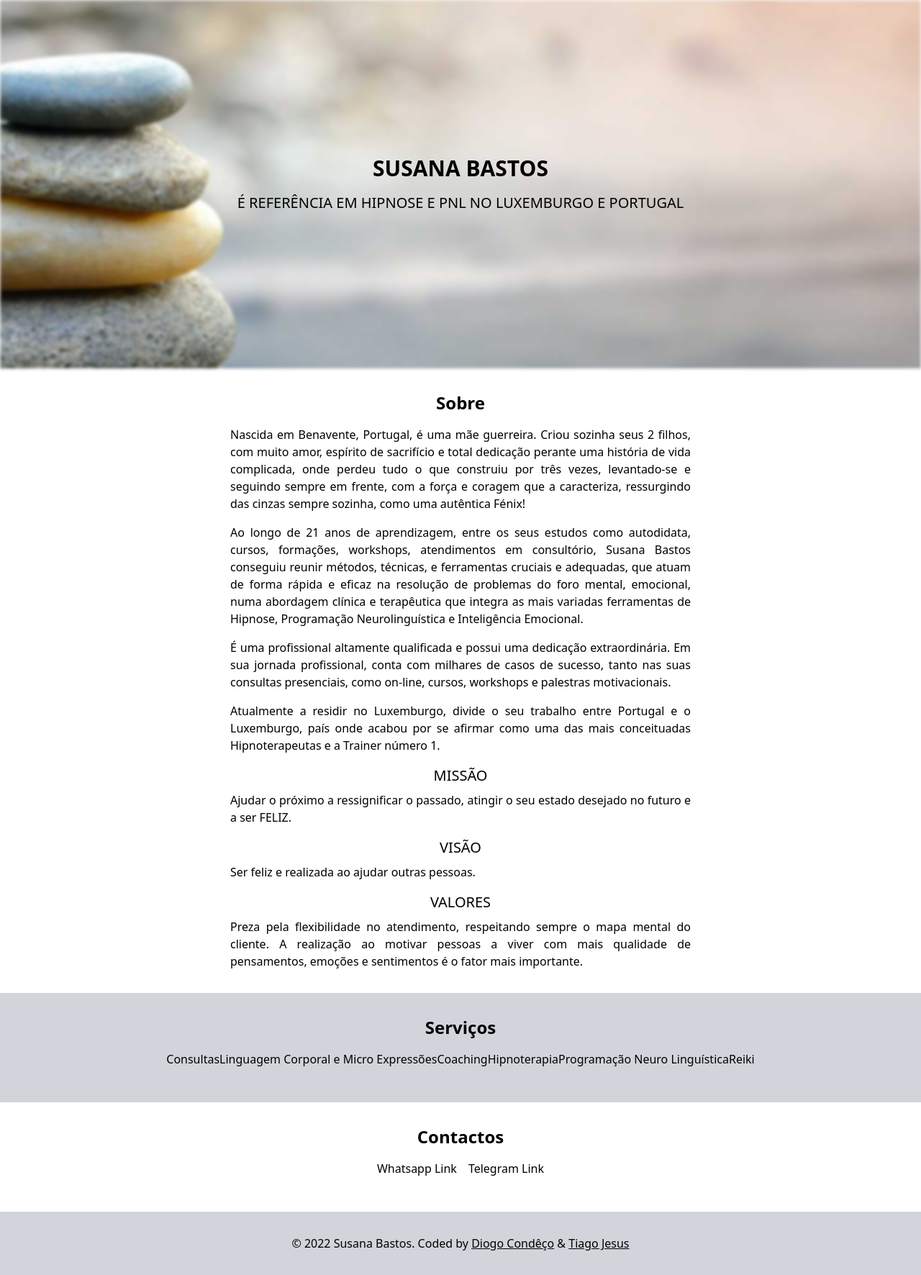
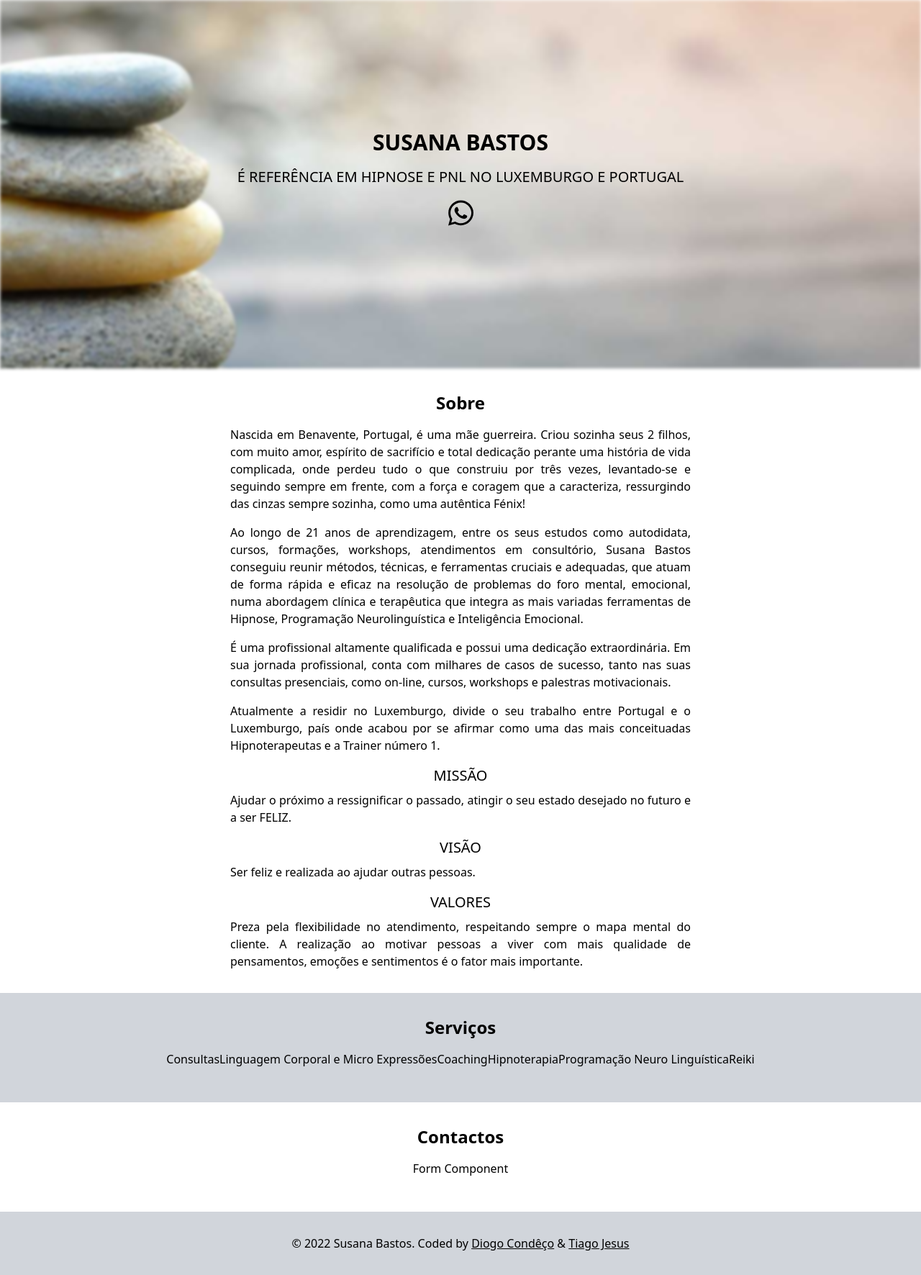
Before and after one commit to diogobcondeco/sb-website, a React (Create React App) app: page / in a window 1280 px wide. Shown: the whole page at 72% size. Built offline with nearby package versions, Linux system fonts and the light colour scheme.

Commit message:
adding icons and whatsapp link

```diff
--- a/package.json
+++ b/package.json
@@ -3,6 +3,11 @@
   "version": "0.1.0",
   "private": true,
   "dependencies": {
+    "@fortawesome/fontawesome-svg-core": "^6.1.1",
+    "@fortawesome/free-brands-svg-icons": "^6.1.1",
+    "@fortawesome/free-regular-svg-icons": "^6.1.1",
+    "@fortawesome/free-solid-svg-icons": "^6.1.1",
+    "@fortawesome/react-fontawesome": "^0.1.18",
     "@testing-library/jest-dom": "^5.16.4",
     "@testing-library/react": "^13.2.0",
     "@testing-library/user-event": "^13.5.0",
--- a/src/components/About/About.tsx
+++ b/src/components/About/About.tsx
@@ -2,7 +2,7 @@ import React from 'react';
 
 const About = () => {
   return (
-    <div className='w-full flex flex-col justify-center items-center py-8'>
+    <div className='w-screen flex flex-col justify-center items-center py-8'>
       <div className='text-2xl font-bold'>Sobre</div>
 
       <div className='w-[40rem] mt-4 text-justify'>Nascida em Benavente, Portugal, é uma mãe guerreira. Criou sozinha seus 2 filhos, com muito amor, espírito de sacrifício e total dedicação perante uma história de vida complicada, onde perdeu  tudo o que construiu por três vezes, levantado-se e seguindo sempre em frente, com a força e coragem que a caracteriza, ressurgindo das cinzas sempre sozinha, como uma autêntica Fénix!</div>
--- a/src/components/Banner/Banner.tsx
+++ b/src/components/Banner/Banner.tsx
@@ -1,13 +1,20 @@
 import React from 'react';
 import './Banner.scss';
+import SocialLink from '../SocialLink/SocialLink';
+import {
+  faWhatsapp
+} from '@fortawesome/free-brands-svg-icons'
 
 const Banner = () => {
   return (
-    <div className='h-[32rem] w-full flex items-center'>
+    <div className='h-[32rem] w-screen flex items-center'>
       <div className='bannerImage h-full w-full bg-center blur-[2px]'></div>
       <div className='flex flex-col justify-center items-center w-screen absolute z-10'>
         <div className='text-3xl font-bold mb-4'>SUSANA BASTOS</div>
         <div className='text-xl'>É REFERÊNCIA EM HIPNOSE E PNL NO LUXEMBURGO E PORTUGAL</div>
+        <div className='flex justify-center items-center my-4'>
+          <SocialLink link={'https://web.whatsapp.com/send?phone=+351914717940&text&app_absent=0'} icon={faWhatsapp} />
+        </div>
       </div>
     </div>
   )
--- a/src/components/Contact/Contact.tsx
+++ b/src/components/Contact/Contact.tsx
@@ -1,13 +1,13 @@
 import React from 'react';
+import Form from '../Form/Form';
 
 const Contact = () => {
   return (
-    <div className='bg-white w-full flex flex-col justify-center items-center py-8'>
+    <div className='bg-white w-screen flex flex-col justify-center items-center py-8'>
       <div className='text-2xl font-bold'>Contactos</div>
 
       <div className='flex my-4'>
-        <div className='mx-2'>Whatsapp Link</div>
-        <div className='mx-2'>Telegram Link</div>
+        <Form />
       </div>
     </div>
   )
--- a/src/components/Footer/Footer.tsx
+++ b/src/components/Footer/Footer.tsx
@@ -2,7 +2,7 @@ import React from 'react';
 
 const Footer = () => {
   return (
-    <div className='bg-gray-300 w-full flex justify-center items-center py-8'>
+    <div className='bg-gray-300 w-screen flex justify-center items-center py-8'>
       © 2022 Susana Bastos. Coded by&nbsp;
       <a href="https://diogobcondeco.com/" target="_blank" rel="noreferrer" className='underline'>Diogo Condêço</a>
       &nbsp;&&nbsp;
--- /dev/null
+++ b/src/components/Form/Form.tsx
@@ -0,0 +1,9 @@
+import React from 'react';
+
+const Form = () => {
+  return (
+    <div>Form Component</div>
+  )
+};
+
+export default Form;
--- a/src/components/Services/Services.tsx
+++ b/src/components/Services/Services.tsx
@@ -2,7 +2,7 @@ import React from 'react';
 
 const Services = () => {
   return (
-    <div className='bg-gray-300 w-full flex flex-col justify-center items-center py-8'>
+    <div className='bg-gray-300 w-screen flex flex-col justify-center items-center py-8'>
       <div className='text-2xl font-bold'>Serviços</div>
 
       <div className='flex my-4'>
--- /dev/null
+++ b/src/components/SocialLink/SocialLink.tsx
@@ -0,0 +1,20 @@
+import React from 'react';
+import { FontAwesomeIcon } from '@fortawesome/react-fontawesome';
+
+interface Props {
+  link: string
+  icon: any
+}
+
+const SocialLink = ({ link, icon }: Props) => {
+  return (
+    <a href={link} target="_blank" rel="noreferrer" className="underline flex justify-center items-center">
+      <FontAwesomeIcon
+        icon={icon}
+        className="mx-2 h-10 hover:opacity-50 transition-all"
+      />
+    </a>
+  )
+};
+
+export default SocialLink;
```
Also changed, not shown: 1 other file (tests, documents, lock files or other folders).
